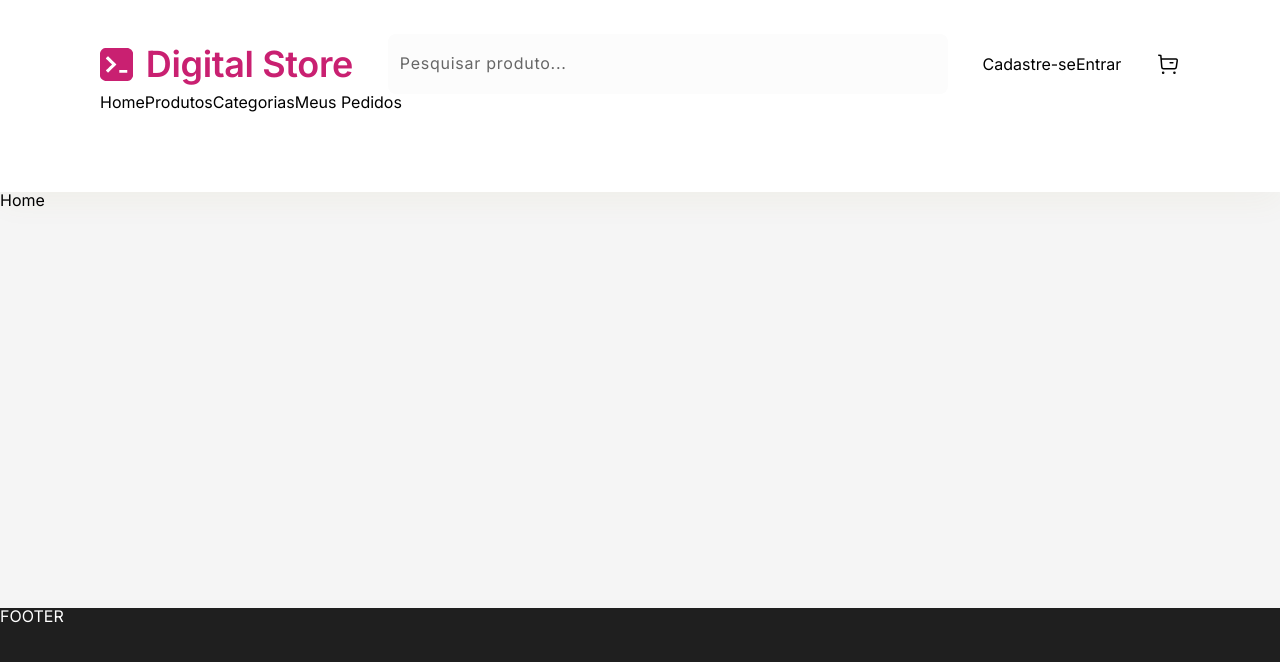
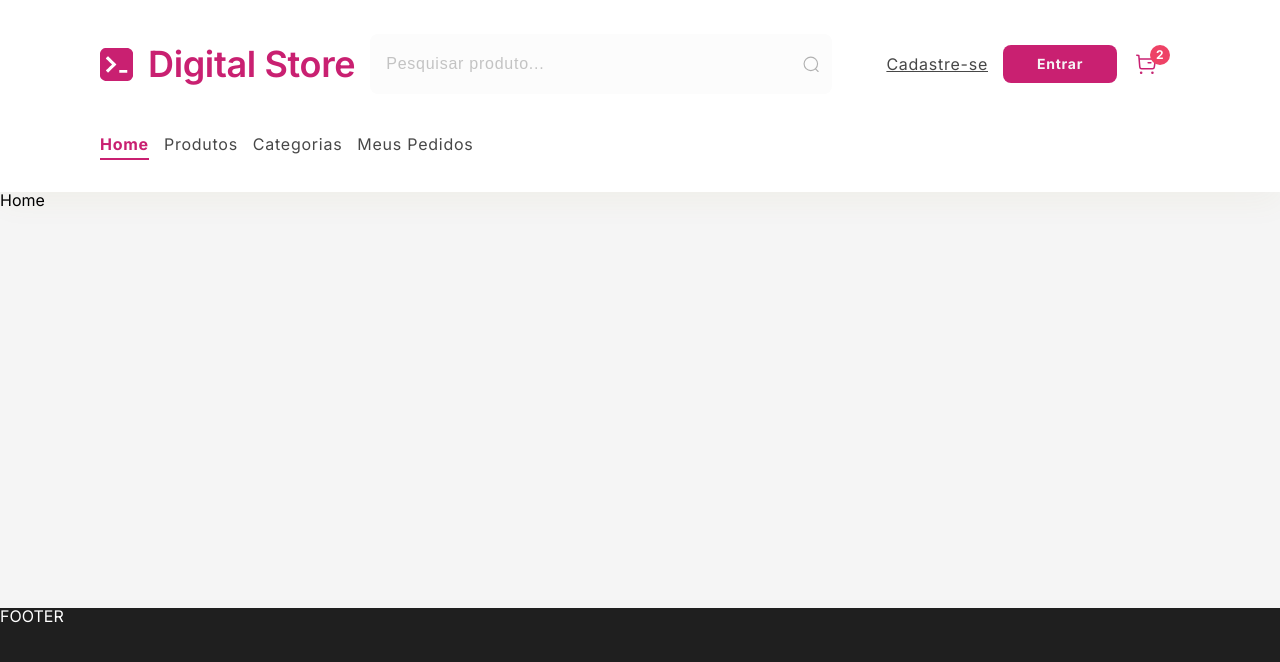
Before and after one commit to fcooantonio/iel-digital-store, a React (Vite) app: page / in a window 1280 px wide. Shown: the top 662 px of the page. Built offline with nearby package versions, Linux system fonts and the light colour scheme.

Commit message:
header component done

```diff
--- a/src/components/Header.jsx
+++ b/src/components/Header.jsx
@@ -1,7 +1,9 @@
 import styled from "styled-components";
-import { Link } from "react-router-dom";
+import { Link, NavLink } from "react-router-dom";
 import icon from '../assets/icon.svg'
 import buy from '../assets/buy.svg'
+import search from '../assets/search.svg'
+
 const Header = () => {
     return (
         <HeaderContainer>
@@ -10,19 +12,25 @@ const Header = () => {
                     <img src={icon} alt="logo icon" />
                     <h1>Digital Store</h1>
                 </div>
-                <input type="text" placeholder="Pesquisar produto..." />
+                <div className="search">
+                    <input type="text" className="buscar" placeholder="Pesquisar produto..." />
+                    <img src={search} alt="Buscar"/>
+                </div>
                 <div className="sign-up-in">
                     <Link>Cadastre-se</Link>
                     <Link>Entrar</Link>
                 </div>
-                <img src={buy} alt="buy icon" />
+                <div className="my-shop">
+                    <img src={buy} alt="buy icon" />
+                    <span>2</span>
+                </div>
             </div>
             <nav>
                 <ul>
-                    <li><Link to={"/"}>Home</Link></li>
-                    <li><Link to={"/products"}>Produtos</Link></li>
-                    <li><Link to={"/categories"}>Categorias</Link></li>
-                    <li><Link to={"/my-orders"}>Meus Pedidos</Link></li>
+                    <li><NavLink to={"/"}>Home</NavLink></li>
+                    <li><NavLink to={"/products"}>Produtos</NavLink></li>
+                    <li><NavLink to={"/categories"}>Categorias</NavLink></li>
+                    <li><NavLink to={"/my-orders"}>Meus Pedidos</NavLink></li>
                 </ul>
             </nav>
         </HeaderContainer>
@@ -32,25 +40,29 @@ const Header = () => {
 const HeaderContainer = styled.header`
     width: 100%;
     height: 192px;
+    display: flex;
+    flex-direction: column;
+    align-items: flex-start;
+    justify-content: space-between;
+    padding: 34px 100px;
     background-color: var(--color-white);
-    padding: 34px 100px;
     box-shadow: 0px 10px 30px 0px #8D72200D;
     & div {
+        width: 100%;
         display: flex;
         align-items: center;
-        justify-content: space-between;
-        &.logo {
-            width: 253px;
+        gap: 15px;
+        & .logo {
+            width: max-content;
             height: 44px;
-            display: flex;
-            align-items: center;
-            justify-content: space-between;
+            gap: 15px;
             & img {
                 width: 33px;
                 height: 33px;
             }
             & h1 {
-                font-size: 36px;
+                width: max-content;
+                font-size: 2.25rem;
                 font-weight: 600;
                 line-height: 44px;
                 letter-spacing: -0.01em;
@@ -58,21 +70,88 @@ const HeaderContainer = styled.header`
                 color: var(--color-primary);
             }
         }
-        & input {
+        & .search {
+            display: flex;
+            align-items: center;
+            justify-content: center;
             width: 560px;
-            height: 60px;
-            background-color:#47474704;
-            border: none;
-            border-radius: 8px;
-            padding-left: 12px;
-            &::placeholder {
-                font-family: 'Inter';
+            min-width: 260px;
+            & input {
+                width: 100%;
+                height: 60px;
+                background-color:#47474704;
+                border: none;
+                border-radius: 8px;
+                padding-left: 16px;
+            }
+            & ::placeholder {
                 font-size: 1rem;
                 font-weight: 400;
                 line-height: 28px;
                 letter-spacing: 0.75px;
                 text-align: left;
-                color: var(--color-dark-gray-three);
+                color: #66666660;
+            }
+            & img {
+                width: 24px;
+                height: 24px;
+                padding: 3px;
+                align-self: center;
+                position: relative;
+                top: 50%;
+                right: 48px;
+                opacity: .5;
+            }
+        }
+        & .sign-up-in {
+            width: max-content;
+            gap: 15px;
+            & a{
+                width: max-content;
+                &:nth-child(1) {
+                    font-size: 1rem;
+                    font-weight: 400;
+                    line-height: 28px;
+                    letter-spacing: 0.75px;
+                    text-decoration: underline;
+                    text-align: center;
+                    color: var(--color-dark-gray-two);
+                }
+                &:nth-child(2) {
+                    width: 114px;
+                    border-radius: 8px;
+                    padding: 8px 0;
+                    color: var(--color-light-gray-three);
+                    background-color: var(--color-primary);
+                    font-size: .875rem;
+                    font-weight: 700;
+                    line-height: 22px;
+                    letter-spacing: 0.75px;
+                    text-align: center;
+                }
+
+            }
+        }
+        & .my-shop {
+            display: flex;
+            align-items: center;
+            justify-content: center;
+            width: 33px;
+            height: 33px;
+            margin-left: 15px;
+            & span {
+                position: relative;
+                right: 23px;
+                bottom: 9px;
+                padding: 1px 6px;
+                border-radius: 50%;
+                color: var(--color-white);
+                background-color: var(--color-error);
+                font-size: .75rem;
+                font-weight: 700;
+                line-height: 18px;
+                letter-spacing: 0.5px;
+                text-align: center;
             }
         }
     }
@@ -80,6 +159,26 @@ const HeaderContainer = styled.header`
         display: flex;
         align-items: center;
         justify-content: flex-start;
+        gap: 15px;
+        & li a {
+            width: max-content;
+            font-size: 1rem;
+            font-weight: 400;
+            line-height: 28px;
+            letter-spacing: 0.75px;
+            text-align: left;
+            color: var(--color-dark-gray-two);
+            &.active {
+                color: var(--color-primary);
+                font-size: 16px;
+                font-weight: 700;
+                line-height: 24px;
+                letter-spacing: 0.75px;
+                text-align: center;
+                padding-bottom: 4px;
+                border-bottom: 2px solid var(--color-primary);
+            }
+        }
     }
 `;
 
```
Also changed, not shown: src/assets/buy.svg, src/assets/search.svg (added).
